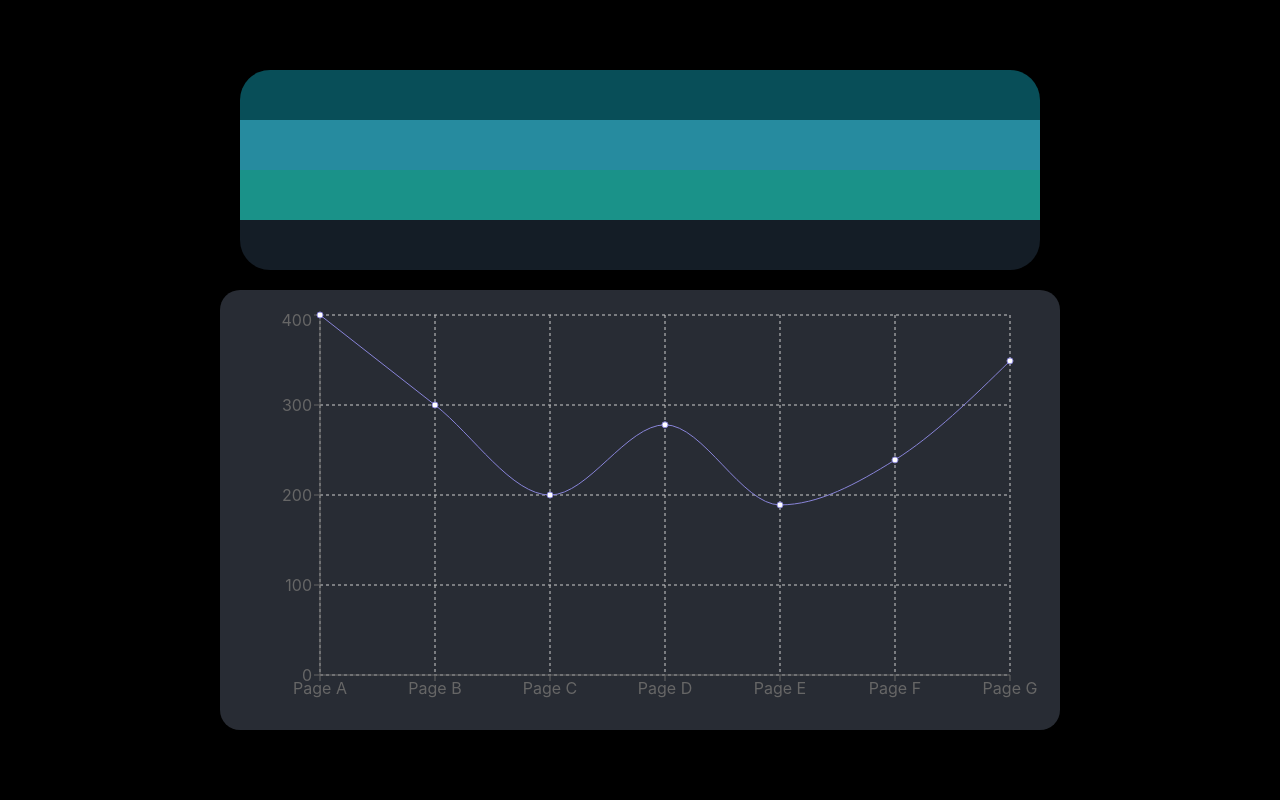
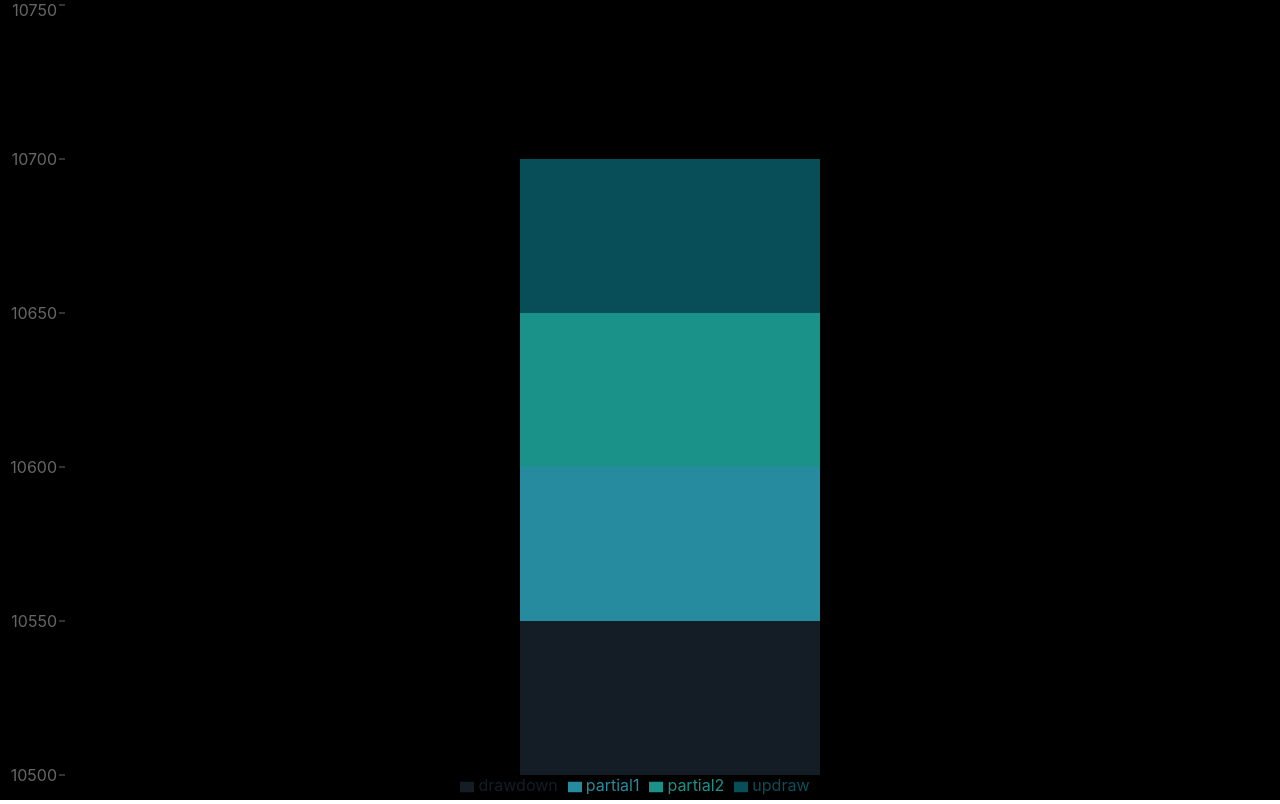
Before and after one commit to dhanushramudri/rechart, a React (Create React App) app: page / in a window 1280 px wide. Built offline with nearby package versions, Linux system fonts and the light colour scheme.

Commit message:
updated chart

```diff
--- a/src/App.css
+++ b/src/App.css
@@ -121,3 +121,8 @@
   border-radius: 5px;
   color: #fff;
 }
+/*
+.recharts-responsive-container {
+  height: 100vh !important;
+  width: 100% !important;
+} */
--- a/src/App.jsx
+++ b/src/App.jsx
@@ -1,11 +1,13 @@
 import React from "react";
 import "./App.css";
 import NewChart from "./NewChart";
+import Chart from "./components/Naveen";
 
 function App() {
   return (
     <div className="App">
-      <NewChart />
+      {/* <NewChart /> */}
+      <Chart />
     </div>
   );
 }
--- a/src/NewChart.js
+++ b/src/NewChart.js
@@ -40,7 +40,7 @@ const NewChart = () => {
         <div className="b3"></div>
         <div className="b4"></div>
         <div className="graph-container">
-          <ResponsiveContainer width="100%" height={400}>
+          <ResponsiveContainer width="100%" height={300}>
             <LineChart
               data={data}
               margin={{
--- a/src/components/Dropdown.jsx
+++ b/src/components/Dropdown.jsx
@@ -58,13 +58,13 @@ const DropdownItem = styled.div`
 `;
 
 const items = [
-  { label: "Updraw", color: "#084e58" },
+  { label: "Updraw", color: "#084e58", value: "x" },
   { label: "In. Take Profit" },
   { label: "Entry Close", value: "1.0567", color: "#268b9f" },
   { label: "Partial 2", value: "1.0567", color: "#268b9f" },
   { label: "Partial 1" },
-  { label: "Drawdown", color: "#141d26" },
-  { label: "In. Stop Loss", color: "#141d26" },
+  { label: "Drawdown", color: "#141d26", value: "x" },
+  { label: "In. Stop Loss", color: "#141d26", value: "x" },
   { label: "Entry and exit", type: "header" },
   { label: "In. Entry Price", value: "1.0560", color: "#8579e2" },
   { label: "Entry Price", value: "1.0562", color: "#8579e2" },
@@ -75,7 +75,6 @@ const items = [
 const DropdownMenu = () => {
   return (
     <DropdownContainer>
-      Hover to see the dropdown
       <DropdownContent>
         {items.map((item, index) => (
           <DropdownItem key={index} color={item.color}>
--- /dev/null
+++ b/src/components/Naveen.jsx
@@ -0,0 +1,78 @@
+// Chart.js
+import React from "react";
+import {
+  CartesianGrid,
+  XAxis,
+  YAxis,
+  Tooltip,
+  ResponsiveContainer,
+  BarChart,
+  Legend,
+  Bar,
+} from "recharts";
+import DropdownMenu from "./Dropdown";
+import styled from "styled-components";
+
+const data = [
+  {
+    name: "Page E",
+    updraw: 50,
+    partial1: 50,
+    partial2: 50,
+    drawdown: 10550,
+    startdrawdown: 10550,
+  },
+];
+
+const CustomTooltip = ({ active, payload, label }) => {
+  if (active && payload && payload.length) {
+    return (
+      <div className="custom-tooltip">
+        <DropdownMenu />
+      </div>
+    );
+  }
+  return null;
+};
+
+// Styled component for the BarChart
+const StyledBarChart = styled(BarChart)`
+  .recharts-bar-rectangle:nth-child(1) .recharts-rectangle {
+    border-left: 2px solid black;
+  }
+  .recharts-bar-rectangle:last-child .recharts-rectangle {
+    border-right: 2px solid black;
+  }
+`;
+
+const Chart = () => {
+  return (
+    <ResponsiveContainer className={"recharts-responsive-container"}>
+      <StyledBarChart width={500} height={300} data={data}>
+        <XAxis dataKey="name" hide={true} />
+        <YAxis
+          axisLine={false}
+          type="number"
+          domain={[10500, 10750]}
+          ticks={[10500, 10550, 10600, 10650, 10700, 10750]}
+          allowDataOverflow // Set the start and end of the Y-axis
+        />
+        <Tooltip cursor={{ fill: "transparent" }} content={<CustomTooltip />} />
+        <Legend wrapperStyle={{ borderRadius: 3 }} />
+        <Bar
+          className="bar1"
+          dataKey="drawdown"
+          stackId="a"
+          fill="#141D26"
+          barSize={300}
+          activeDot={false}
+        />
+        <Bar dataKey="partial1" stackId="a" fill="#268B9F" />
+        <Bar dataKey="partial2" stackId="a" fill="#1A9289" />
+        <Bar dataKey="updraw" stackId="a" fill="#084e58" />
+      </StyledBarChart>
+    </ResponsiveContainer>
+  );
+};
+
+export default Chart;
```
Also changed, not shown: src/components/Chart.jsx (deleted, +0 -72 lines).
